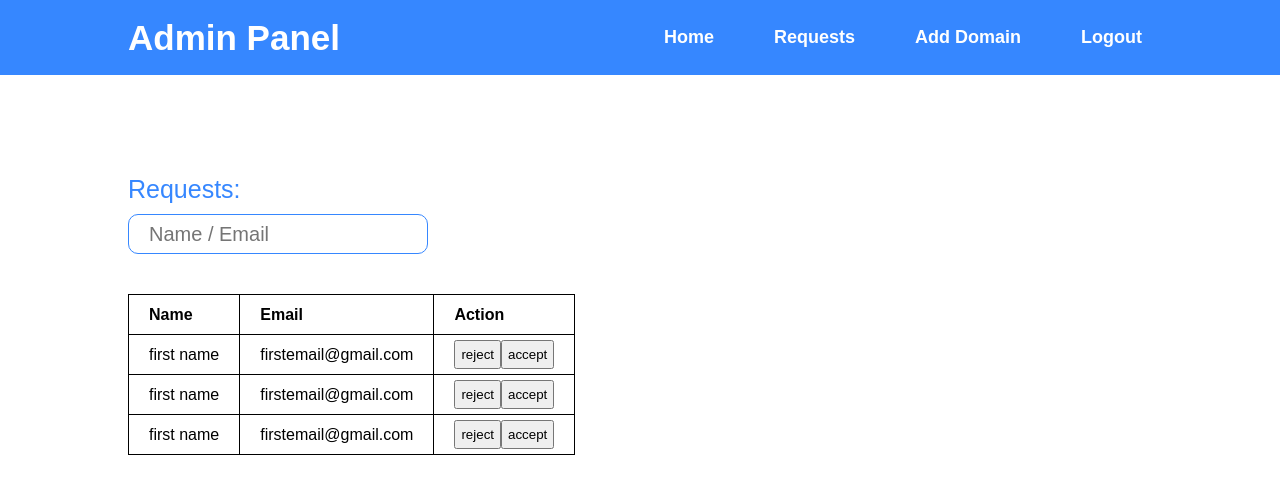
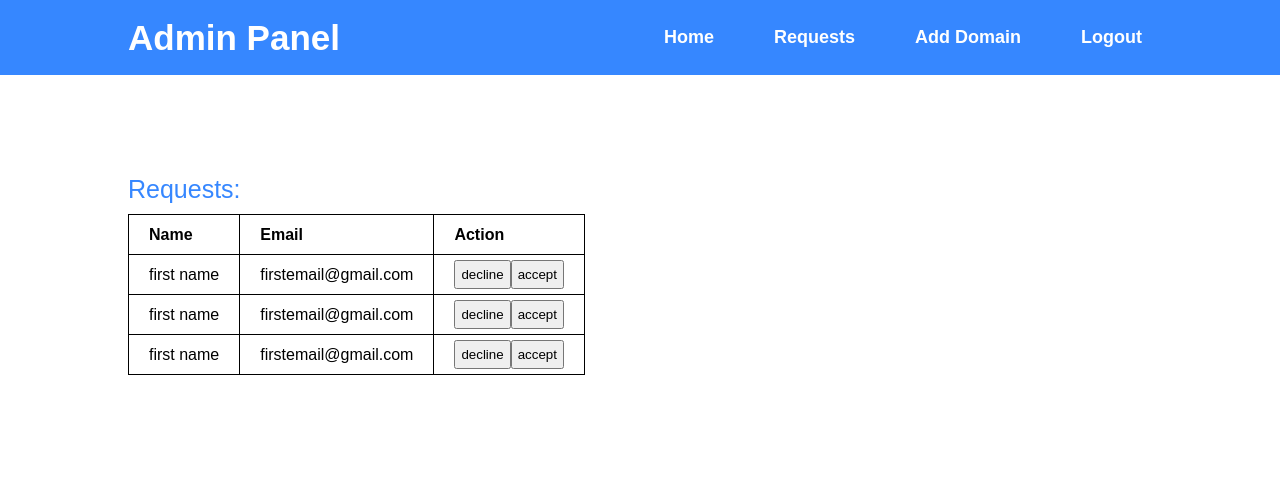
Before and after one commit to mohammad-jaffal/medically-project, a React (Create React App) app in the folder medically-admin/: page /requests in a window 1280 px wide. Shown: the top 494 px of the page. Built offline with nearby package versions, Linux system fonts and the light colour scheme.

Commit message:
Frontend: Showing admin doctor info input dialog on accept click

```diff
--- a/medically-admin/src/App.css
+++ b/medically-admin/src/App.css
@@ -14,11 +14,13 @@
   overflow: hidden;
 }
 
+
 /*  */
 /*  */
 /* LOGIN PAGE STYLE */
 /*  */
 /*  */
+
 
 .login-form-container {
   display: flex;
@@ -322,10 +324,10 @@
 
 .request-info-body {
   /* background-color: aqua; */
-  height: 100vh;
+  height: calc(100vh - 75px);
   width: 100vw;
   position: absolute;
-  top: 0;
+  top: 75px;
   left: 0;
   backdrop-filter: blur(5px);
 }
--- a/medically-admin/src/components/DoctorInfo.js
+++ /dev/null
@@ -1,19 +0,0 @@
-
-
-const DoctorInfo = ({ doctor_id, name, email, domain, balance }) => {
-
-
-
-    return (
-        <div className="request-info-body">
-            <div className="request-info-container">
-                <input type="text" className="domain-input" placeholder="Channel Name" required />
-                <input type="text" className="domain-input" placeholder="Channel Token" required />
-                <button className="admin-btn">Add</button>
-            </div>
-        </div>
-    );
-
-}
-
-export default DoctorInfo;
--- /dev/null
+++ b/medically-admin/src/components/DoctorInfoDialog.js
@@ -0,0 +1,24 @@
+
+
+const DoctorInfoDialog = ({ doctor_id, name, email, domain, balance, isOpen }) => {
+
+
+
+
+
+    if (isOpen) {
+        return (
+            <div className="request-info-body">
+                <div className="request-info-container">
+                    <input type="text" className="domain-input" placeholder="Channel Name" required />
+                    <input type="text" className="domain-input" placeholder="Channel Token" required />
+                    <button className="admin-btn">Add</button>
+                </div>
+            </div>
+        );
+    }
+    return <div />
+
+}
+
+export default DoctorInfoDialog;
--- a/medically-admin/src/components/DoctorRequest.js
+++ b/medically-admin/src/components/DoctorRequest.js
@@ -1,6 +1,6 @@
 
 
-const DoctorRequest = ({ doctor_id, name, email, domain, balance }) => {
+const DoctorRequest = ({ doctor_id, name, email, domain, balance, accept, decline }) => {
 
 
 
@@ -15,8 +15,8 @@ const DoctorRequest = ({ doctor_id, name, email, domain, balance }) => {
                 <td>{name}</td>
                 <td>{email}</td>
                 <td>
-                    <button className="request-action-btn">reject</button>
-                    <button className="request-action-btn">accept</button>
+                    <button className="request-action-btn" onClick={decline}>decline</button>
+                    <button className="request-action-btn" onClick={accept}>accept</button>
                 </td>
 
             </tr>
@@ -24,8 +24,8 @@ const DoctorRequest = ({ doctor_id, name, email, domain, balance }) => {
                 <td>{name}</td>
                 <td>{email}</td>
                 <td>
-                    <button className="request-action-btn">reject</button>
-                    <button className="request-action-btn">accept</button>
+                    <button className="request-action-btn" onClick={decline}>decline</button>
+                    <button className="request-action-btn" onClick={accept}>accept</button>
                 </td>
 
             </tr>
@@ -33,12 +33,13 @@ const DoctorRequest = ({ doctor_id, name, email, domain, balance }) => {
                 <td>{name}</td>
                 <td>{email}</td>
                 <td>
-                    <button className="request-action-btn">reject</button>
-                    <button className="request-action-btn">accept</button>
+                    <button className="request-action-btn" onClick={decline}>decline</button>
+                    <button className="request-action-btn" onClick={accept}>accept</button>
                 </td>
 
             </tr>
         </table>
+
     );
 
 }
--- a/medically-admin/src/pages/Requests.js
+++ b/medically-admin/src/pages/Requests.js
@@ -1,16 +1,32 @@
-import DoctorInfo from "../components/DoctorInfo";
+import { React, useState, useEffect, useRef } from "react";
+import DoctorInfoDialog from "../components/DoctorInfoDialog";
 import DoctorRequest from "../components/DoctorRequest";
 import Navbar from "../components/NavBar";
 
 const Requests = () => {
+
+    var [isDialogOpen, setIsDialogOpen] = useState(false);
+    function acceptFuntion(x){
+        setIsDialogOpen(true);
+        console.log(x);
+    }
+    function rejectFuntion(x){
+        console.log(x);
+    }
+
     return (
         <div className="global-container">
             <Navbar />
             <div className="requests-body">
                 <p className="block-title">Requests:</p>
-                <input type="text" className="search-input" placeholder="Name / Email" />
-                <DoctorRequest name={'first name'} email={'firstemail@gmail.com'} />
-                {/* <DoctorInfo/> */}
+                {/* <input type="text" className="search-input" placeholder="Name / Email" /> */}
+                <DoctorRequest
+                    name={'first name'}
+                    email={'firstemail@gmail.com'}
+                    accept={() => { acceptFuntion('accept an id') }}
+                    decline={() => { rejectFuntion('reject an id') }}
+                />
+                <DoctorInfoDialog isOpen={isDialogOpen}/>
             </div>
         </div>
     );
--- a/medically-admin/src/pages/login.js
+++ b/medically-admin/src/pages/login.js
@@ -4,8 +4,7 @@ const Login = () => {
     let navigate = useNavigate();
 
     function loginFunction() {
-        navigate("/home");
-        // navigate("/home", { replace: true });
+        navigate("/home", { replace: true });
     }
 
     return (
```
